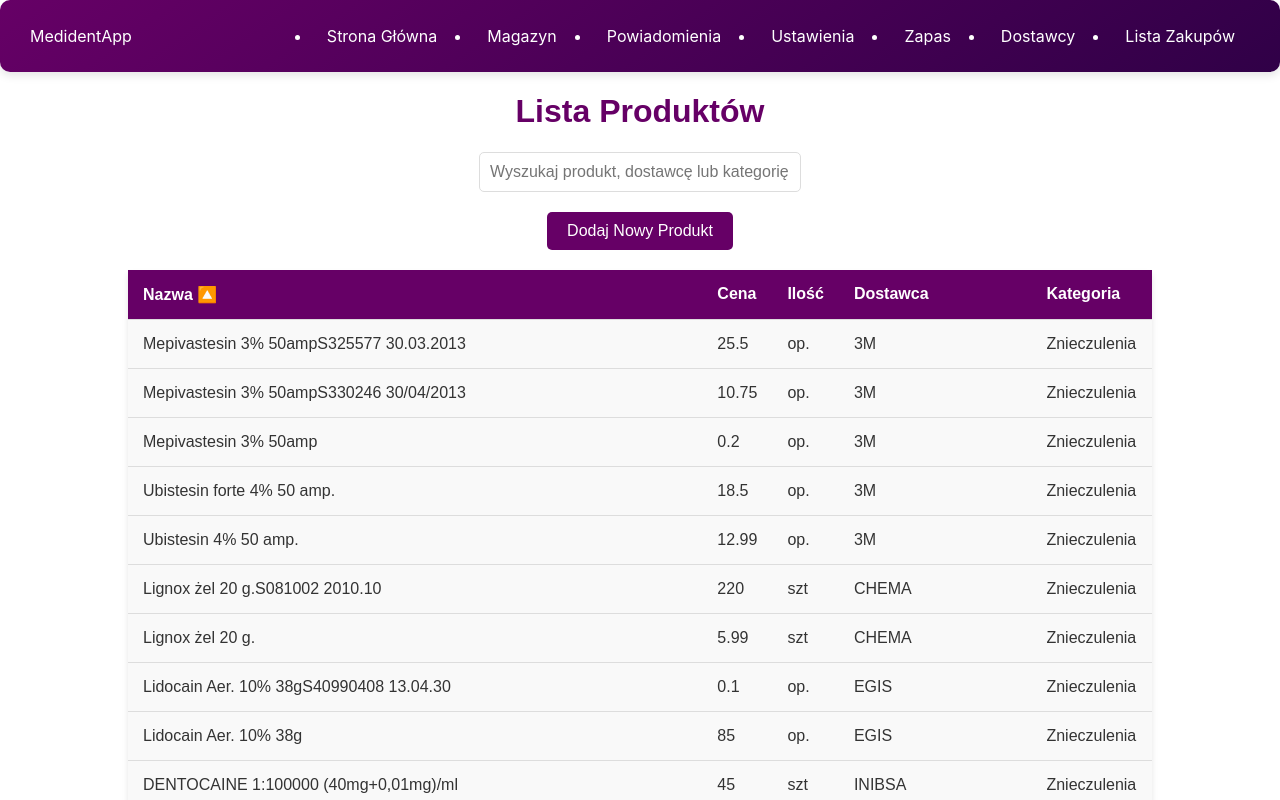
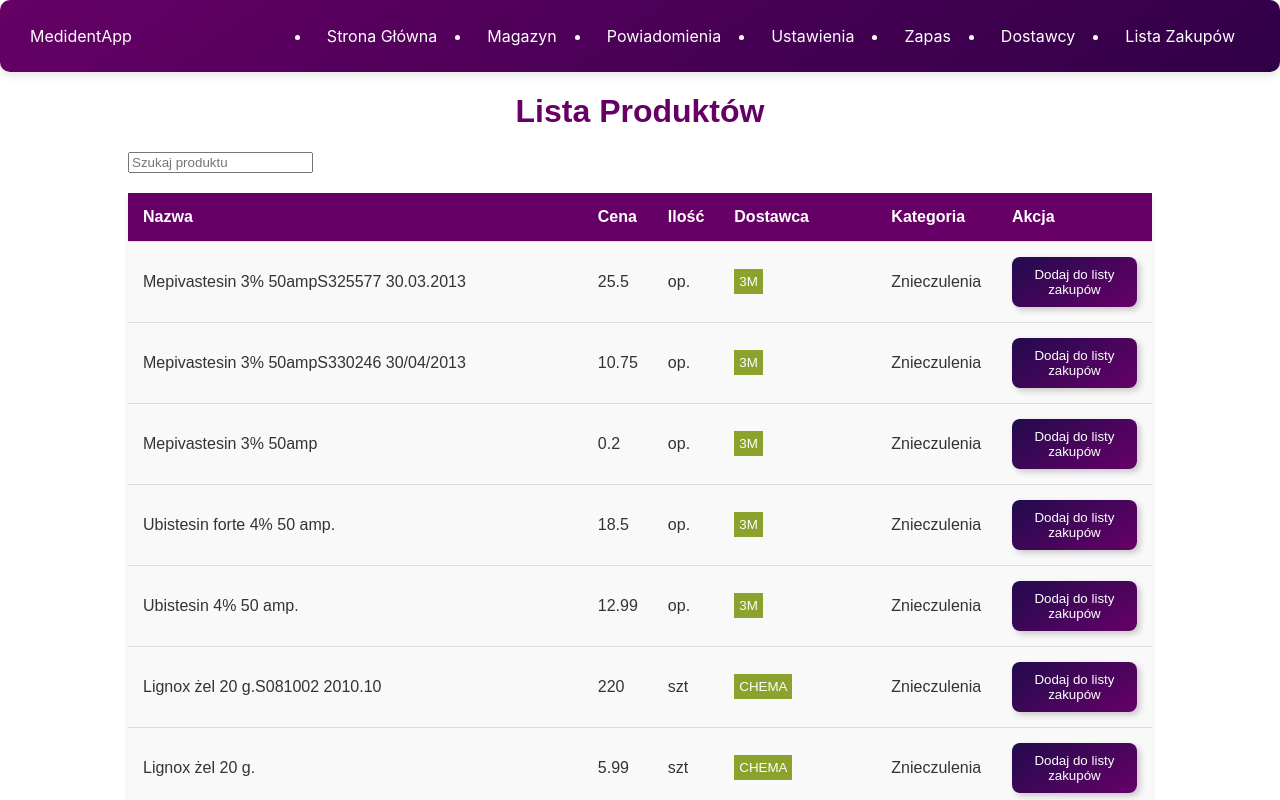
Before and after one commit to ewelinajawor/medident-app, a React (Create React App) app: page /product-list in a window 1280 px wide. Shown: the top 800 px of the page. Built offline with nearby package versions, Linux system fonts and the light colour scheme.

Commit message:
Poprawki w aplikacji

```diff
--- a/package.json
+++ b/package.json
@@ -6,6 +6,7 @@
     "axios": "^1.7.9",
     "cors": "^2.8.5",
     "cra-template": "1.2.0",
+    "emailjs-com": "^3.2.0",
     "express": "^4.21.2",
     "mssql": "^11.0.1",
     "react": "^18.2.0",
@@ -14,6 +15,7 @@
     "react-router-dom": "^6.28.2",
     "react-scripts": "5.0.1",
     "react-select": "^5.10.0",
+    "react-toastify": "^11.0.3",
     "web-vitals": "^4.2.4"
   },
   "scripts": {
--- a/src/App.js
+++ b/src/App.js
@@ -1,4 +1,4 @@
-import React, { useState, useEffect } from 'react';  // useState, useEffect
+import React, { useState, useEffect } from 'react';
 import { BrowserRouter as Router, Route, Routes } from "react-router-dom";
 import Navbar from "./components/Navbar";
 import Dashboard from "./components/Dashboard";
@@ -9,7 +9,7 @@ import ShoppingList from "./components/ShoppingList";
 import Orders from "./components/Orders";
 import Suppliers from "./components/Suppliers";
 import ProductList from "./components/ProductList";
-import AddProduct from "./components/AddProduct";  // Import formularza
+import AddProduct from "./components/AddProduct";
 
 function App() {
   useEffect(() => {
@@ -22,7 +22,7 @@ function App() {
     };
 
     checkScroll();
-    window.addEventListener('resize', checkScroll); // Sprawdzanie po zmianie rozmiaru okna
+    window.addEventListener('resize', checkScroll);
 
     return () => {
       window.removeEventListener('resize', checkScroll);
@@ -37,6 +37,15 @@ function App() {
     { id: 3, name: "Marrodent", email: "marek.fajkis@marrodent.pl", phone: "+33 8152013", nip: "9372343899" },
   ]);
 
+  // Stan dla listy zakupów
+  const [shoppingList, setShoppingList] = useState([]);
+
+  // Funkcja do dodawania produktów do listy zakupów
+  const addToShoppingList = (product) => {
+    // Dodanie tylko wybranego produktu do shoppingList
+    setShoppingList(prevList => [...prevList, product]);
+  };
+
   return (
     <Router>
       <div className="app-container">
@@ -47,10 +56,19 @@ function App() {
             <Route path="/inventory" element={<Inventory />} />
             <Route path="/notifications" element={<Notifications />} />
             <Route path="/settings" element={<Settings />} />
-            <Route path="/shopping-list" element={<ShoppingList suppliers={suppliers} />} />
+            <Route
+              path="/shopping-list"
+              element={<ShoppingList shoppingList={shoppingList} />}
+            />
             <Route path="/orders" element={<Orders />} />
-            <Route path="/suppliers" element={<Suppliers suppliers={suppliers} setSuppliers={setSuppliers} />} />
-            <Route path="/product-list" element={<ProductList />} />
+            <Route
+              path="/suppliers"
+              element={<Suppliers suppliers={suppliers} setSuppliers={setSuppliers} />}
+            />
+            <Route
+              path="/product-list"
+              element={<ProductList addToShoppingList={addToShoppingList} />}
+            />
             <Route path="/add-product" element={<AddProduct />} />
           </Routes>
         </div>
--- a/src/components/ProductList.js
+++ b/src/components/ProductList.js
@@ -1,32 +1,43 @@
 import React, { useState, useEffect } from "react";
-import { useNavigate } from "react-router-dom"; // Importujemy useNavigate
-import "./ProductList.css"; // Importujemy styl CSS
+import { useNavigate } from "react-router-dom";
+import "./ProductList.css";
 
-const ProductList = () => {
-  const [products, setProducts] = useState([]); // Przechowywanie wszystkich produktów
-  const [filteredProducts, setFilteredProducts] = useState([]); // Przechowywanie filtrowanych produktów
-  const [page, setPage] = useState(1); // Numer aktualnej strony
-  const [itemsPerPage] = useState(100); // Ilość produktów na stronie
-  const [sortConfig, setSortConfig] = useState({ key: "name", direction: "asc" }); // Konfiguracja sortowania
-  const [searchTerm, setSearchTerm] = useState(""); // Wartość wpisanego tekstu w filtrach
-  const navigate = useNavigate(); // Hook do obsługi nawigacji
+const ProductList = ({ addToShoppingList }) => {
+  const [products, setProducts] = useState([]);
+  const [filteredProducts, setFilteredProducts] = useState([]);
+  const [page, setPage] = useState(1);
+  const [itemsPerPage] = useState(100);
+  const [sortConfig, setSortConfig] = useState({ key: "name", direction: "asc" });
+  const [searchTerm, setSearchTerm] = useState("");
+  const [shoppingList, setShoppingList] = useState([]);
+  const [selectedSupplier, setSelectedSupplier] = useState(null);
+  const navigate = useNavigate();
 
-  // Ładujemy dane z pliku JSON
   useEffect(() => {
     fetch("/dental_products.json")
       .then((response) => response.json())
       .then((data) => {
         if (Array.isArray(data)) {
-          setProducts(data); // Ustawiamy produkty
-          setFilteredProducts(data); // Ustawiamy początkowe produkty jako filtrowane
+          setProducts(data);
+          setFilteredProducts(data);
         } else {
           console.error("Fetched data is not an array", data);
         }
       })
-      .catch((error) => console.error("Błąd w ładowaniu danych:", error));
+      .catch((error) => console.error("Error fetching data:", error));
   }, []);
 
-  // Funkcja do sortowania produktów
+  const addToShoppingListHandler = (product) => {
+    if (product.stock < 5) {
+      product.addedAutomatically = true;
+    }
+
+    // Dodajemy produkt do shoppingList
+    const updatedList = [...shoppingList, product];
+    setShoppingList(updatedList);
+    addToShoppingList(product);
+  };
+
   const sortProducts = (key) => {
     let direction = "asc";
     if (sortConfig.key === key && sortConfig.direction === "asc") {
@@ -47,124 +58,120 @@ const ProductList = () => {
     setFilteredProducts(sortedProducts);
   };
 
-  // Funkcja do filtrowania produktów
-  const handleSearch = (e) => {
-    const value = e.target.value.toLowerCase();
+  const handleSearch = (event) => {
+    const value = event.target.value.toLowerCase();
     setSearchTerm(value);
-
-    setFilteredProducts(
-      products.filter((product) => {
-        const nameMatch = product.name && product.name.toLowerCase().includes(value);
-        const supplierMatch = product.supplier && product.supplier.toLowerCase().includes(value);
-        const categoryMatch = product.category && product.category.toLowerCase().includes(value);
-
-        return nameMatch || supplierMatch || categoryMatch;
-      })
+    const filtered = products.filter((product) =>
+      product.name.toLowerCase().includes(value)
     );
+    setFilteredProducts(filtered);
   };
 
-  // Obliczanie produktów na danej stronie
-  const paginate = () => {
-    const startIndex = (page - 1) * itemsPerPage;
-    const endIndex = page * itemsPerPage;
-    return filteredProducts.slice(startIndex, endIndex);
-  };
-
-  // Funkcja do przechodzenia do poprzedniej strony
-  const goToPreviousPage = () => {
-    if (page > 1) setPage(page - 1);
-  };
-
-  // Funkcja do przechodzenia do następnej strony
-  const goToNextPage = () => {
-    if (page * itemsPerPage < filteredProducts.length) setPage(page + 1);
-  };
-
-  // Funkcja do przejścia na stronę formularza dodawania produktu
-  const goToAddProduct = () => {
-    navigate("/add-product"); // Zakładając, że masz stronę formularza pod tym adresem
+  const handleSupplierSelect = (supplier) => {
+    setSelectedSupplier(supplier);
   };
 
   return (
     <div className="product-list-container">
       <h1>Lista Produktów</h1>
-
-      {/* Filtr input */}
-      <div className="filter-input">
-        <input
-          type="text"
-          placeholder="Wyszukaj produkt, dostawcę lub kategorię..."
-          value={searchTerm}
-          onChange={handleSearch}
-        />
-      </div>
-
-      {/* Przycisk do dodania nowego produktu */}
-      <div className="add-product-button">
-        <button onClick={goToAddProduct}>Dodaj Nowy Produkt</button>
-      </div>
-
+      <input
+        type="text"
+        placeholder="Szukaj produktu"
+        value={searchTerm}
+        onChange={handleSearch}
+      />
       <table>
         <thead>
           <tr>
-            <th
-              className={sortConfig.key === "name" ? `sort-${sortConfig.direction}` : ""}
-              onClick={() => sortProducts("name")}
-            >
-              Nazwa
-            </th>
-            <th
-              className={sortConfig.key === "price" ? `sort-${sortConfig.direction}` : ""}
-              onClick={() => sortProducts("price")}
-            >
-              Cena
-            </th>
-            <th
-              className={sortConfig.key === "stock" ? `sort-${sortConfig.direction}` : ""}
-              onClick={() => sortProducts("stock")}
-            >
-              Ilość
-            </th>
-            <th
-              className={sortConfig.key === "supplier" ? `sort-${sortConfig.direction}` : ""}
-              onClick={() => sortProducts("supplier")}
-            >
-              Dostawca
-            </th>
-            <th
-              className={sortConfig.key === "category" ? `sort-${sortConfig.direction}` : ""}
-              onClick={() => sortProducts("category")}
-            >
-              Kategoria
-            </th>
+            <th onClick={() => sortProducts("name")}>Nazwa</th>
+            <th onClick={() => sortProducts("price")}>Cena</th>
+            <th onClick={() => sortProducts("stock")}>Ilość</th>
+            <th onClick={() => sortProducts("supplier")}>Dostawca</th>
+            <th onClick={() => sortProducts("category")}>Kategoria</th>
+            <th>Akcja</th>
           </tr>
         </thead>
         <tbody>
-          {paginate().length > 0 ? (
-            paginate().map((product) => (
-              <tr key={product.product_id} className={product.stock < 5 ? "low-stock" : "high-stock"}>
+          {filteredProducts
+            .slice((page - 1) * itemsPerPage, page * itemsPerPage)
+            .map((product) => (
+              <tr
+                key={product.product_id}
+                className={product.stock < 5 ? "low-stock" : "high-stock"}
+              >
                 <td>{product.name}</td>
                 <td>{product.price}</td>
                 <td>{product.stock}</td>
-                <td>{product.supplier}</td>
+                <td>
+                  <button
+                    onClick={() => handleSupplierSelect(product.supplier)}
+                    style={{
+                      background: "#8ba32d",
+                      color: "#fff",
+                      border: "none",
+                      padding: "5px",
+                      cursor: "pointer",
+                    }}
+                  >
+                    {product.supplier}
+                  </button>
+                </td>
                 <td>{product.category}</td>
+                <td>
+                  <button
+                    onClick={() => addToShoppingListHandler(product)}
+                    style={{
+                      background: "linear-gradient(145deg, #220b4e, #660066)",
+                      color: "#fff",
+                      border: "none",
+                      padding: "10px 15px",
+                      borderRadius: "8px",
+                      cursor: "pointer",
+                      transition: "transform 0.2s, box-shadow 0.2s",
+                      boxShadow: "3px 3px 6px rgba(0, 0, 0, 0.2)",
+                    }}
+                    onMouseOver={(e) => (e.target.style.transform = "scale(1.05)")}
+                    onMouseOut={(e) => (e.target.style.transform = "scale(1)")}
+                  >
+                    Dodaj do listy zakupów
+                  </button>
+                  {product.addedAutomatically && (
+                    <span style={{ color: "red", fontSize: "12px" }}>
+                      Dodane automatycznie
+                    </span>
+                  )}
+                </td>
               </tr>
-            ))
-          ) : (
-            <tr><td colSpan="5">Brak produktów do wyświetlenia</td></tr>
-          )}
+            ))}
         </tbody>
       </table>
-
-      {/* Paginacja */}
       <div className="pagination">
-        <button onClick={goToPreviousPage} disabled={page === 1}>
+        <button onClick={() => setPage(page - 1)} disabled={page === 1}>
           Poprzednia
         </button>
         <span>Strona {page}</span>
-        <button onClick={goToNextPage} disabled={page * itemsPerPage >= filteredProducts.length}>
+        <button
+          onClick={() => setPage(page + 1)}
+          disabled={page * itemsPerPage >= filteredProducts.length}
+        >
           Następna
         </button>
+      </div>
+
+      <div className="shopping-list">
+        <h2>Lista Zakupów (1 lutego 2025)</h2>
+        <ul>
+          {shoppingList.map((product, index) => (
+            <li key={index}>
+              {product.name} - {product.price} PLN - {product.stock} szt.
+              {selectedSupplier === product.supplier && (
+                <span style={{ color: "green", marginLeft: "10px" }}>
+                  Dostawca wybrany!
+                </span>
+              )}
+            </li>
+          ))}
+        </ul>
       </div>
     </div>
   );
--- a/src/components/Settings.js
+++ b/src/components/Settings.js
@@ -1,7 +1,28 @@
-import React from "react";
+import React, { useState, useEffect } from "react";
 import "./Settings.css"; // Import stylów CSS
 
 const Settings = () => {
+  const [activityLogs, setActivityLogs] = useState([]);
+  const [showAdminPanel, setShowAdminPanel] = useState(false);
+
+  useEffect(() => {
+    fetchActivityLogs();
+  }, []);
+
+  const fetchActivityLogs = async () => {
+    try {
+      // Tymczasowe dane, później zastąpisz API Azure
+      const logs = [
+        { date: "2025-02-08", user: "Test User", action: "Zalogowanie" },
+        { date: "2025-02-08", user: "Test User", action: "Dodanie produktu" },
+        { date: "2025-02-08", user: "Test User", action: "Usunięcie produktu" },
+      ];
+      setActivityLogs(logs);
+    } catch (error) {
+      console.error("Błąd podczas pobierania logów", error);
+    }
+  };
+
   return (
     <div className="settings-container">
       <h1 className="settings-title">Ustawienia</h1>
@@ -9,10 +30,37 @@ const Settings = () => {
         Zarządzaj swoim profilem i preferencjami aplikacji poniżej.
       </p>
       <div className="settings-options">
+        <button className="settings-button" onClick={() => setShowAdminPanel(!showAdminPanel)}>
+          Panel Administracyjny
+        </button>
         <button className="settings-button">Edytuj Profil</button>
         <button className="settings-button">Zarządzaj Powiadomieniami</button>
         <button className="settings-button">Zmień Hasło</button>
       </div>
+
+      {showAdminPanel && (
+        <div className="admin-panel">
+          <h2>Panel Administracyjny</h2>
+          <table className="activity-table">
+            <thead>
+              <tr>
+                <th>Data</th>
+                <th>Użytkownik</th>
+                <th>Akcja</th>
+              </tr>
+            </thead>
+            <tbody>
+              {activityLogs.map((log, index) => (
+                <tr key={index}>
+                  <td>{log.date}</td>
+                  <td>{log.user}</td>
+                  <td>{log.action}</td>
+                </tr>
+              ))}
+            </tbody>
+          </table>
+        </div>
+      )}
     </div>
   );
 };
--- a/src/components/ShoppingList.js
+++ b/src/components/ShoppingList.js
@@ -28,7 +28,7 @@ const ShoppingList = () => {
 
     const loadProducts = async () => {
       const fetchedProducts = await fetchProductsFromAPI();
-      setProductOptions(fetchedProducts.map(product => ({
+      setProductOptions(fetchedProducts.map((product) => ({
         value: product.name, label: product.name
       })));
     };
```
Also changed, not shown: src/components/Orders.js (+8 -2 lines), 2 other files (tests, documents, lock files or other folders).
